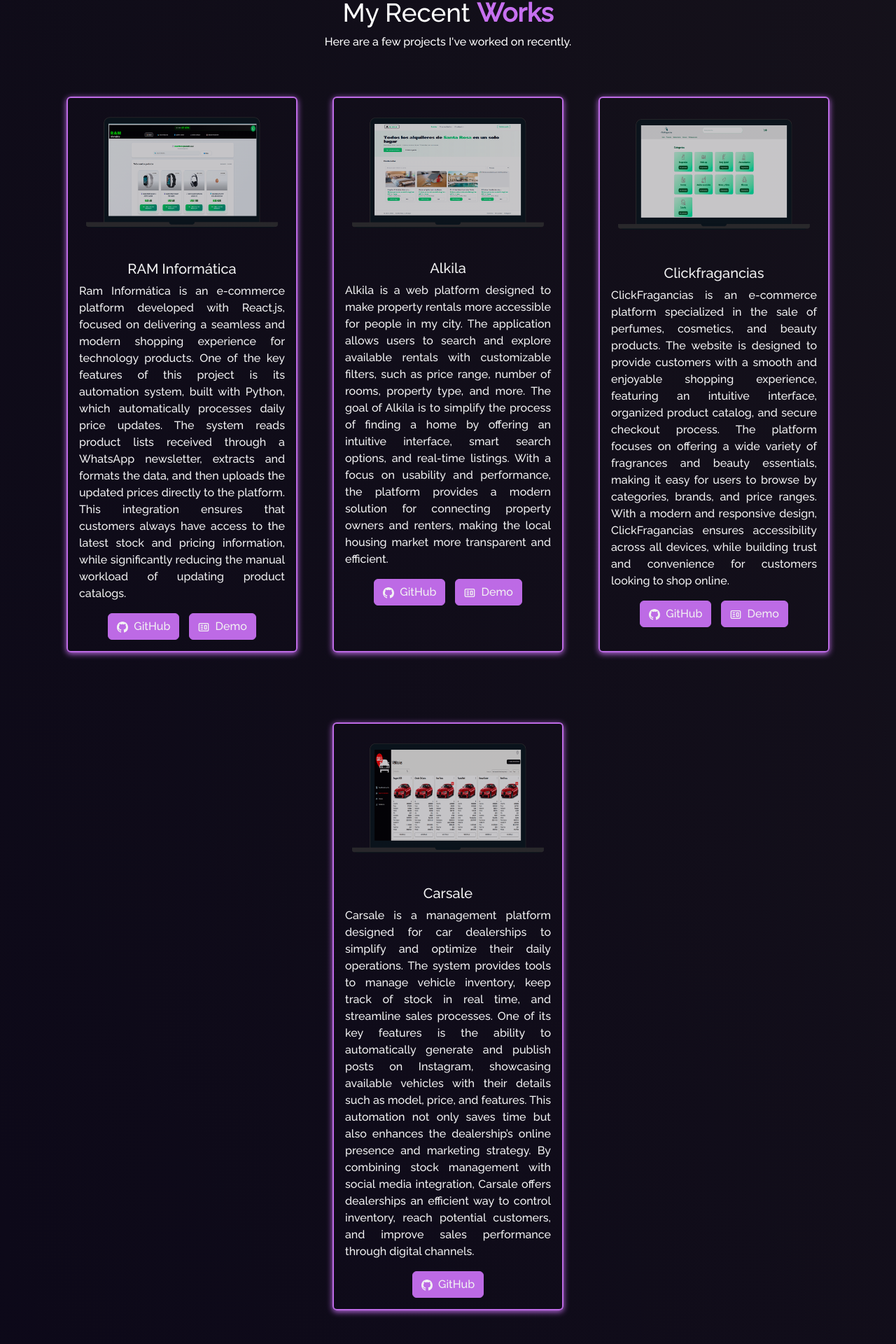
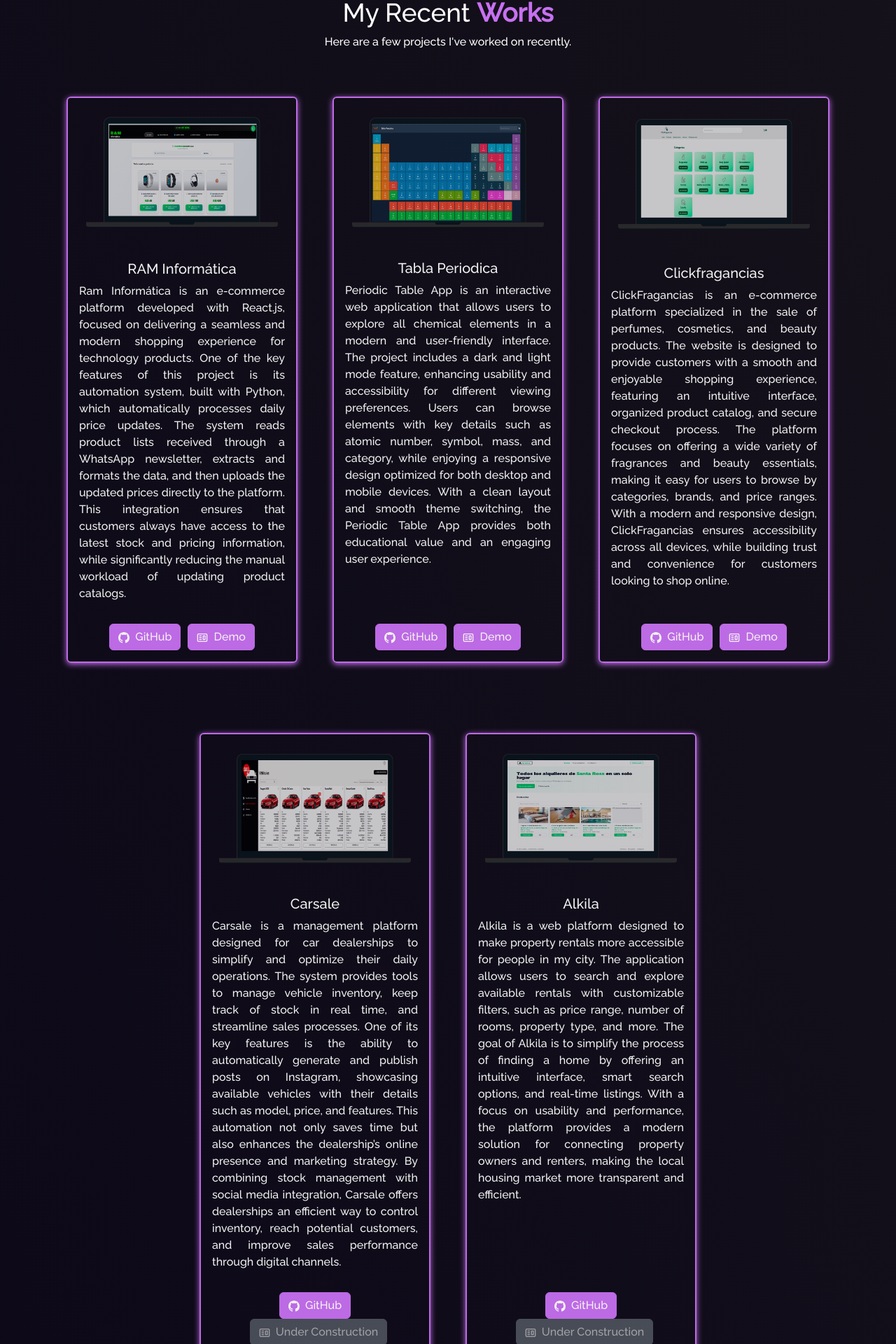
Before and after one commit to ramirotule/portfolio, a React (Vite) app: page /project in a window 1280 px wide. Shown: the part 164-2084 px from the top of the page at 70% size. Built offline with nearby package versions, Linux system fonts and the light colour scheme.

Commit message:
changes in styles and adding new project

```diff
--- a/src/components/Projects/ProjectCards.jsx
+++ b/src/components/Projects/ProjectCards.jsx
@@ -6,23 +6,24 @@ import { BsGithub } from "react-icons/bs";
 
 function ProjectCards(props) {
   return (
-    <Card className="project-card-view">
+    <Card className="project-card-view" style={{ height: "100%", display: "flex", flexDirection: "column" }}>
       <Card.Img variant="top" src={props.imgPath} alt="card-img" />
-      <Card.Body>
+      <Card.Body style={{ display: "flex", flexDirection: "column", flex: 1 }}>
         <Card.Title>{props.title}</Card.Title>
-        <Card.Text style={{ textAlign: "justify" }}>
+        <Card.Text style={{ textAlign: "justify", flex: 1 }}>
           {props.description}
         </Card.Text>
+
+        {/* Contenedor para los botones que siempre estará en la parte inferior */}
+        <div style={{ marginTop: "auto", paddingTop: "15px" }}>
           <Button variant="primary" href={props.ghLink} target="_blank">
             <BsGithub /> &nbsp;
             {props.isBlog ? "Blog" : "GitHub"}
           </Button>
-        {"\n"}
-        {"\n"}
 
           {/* If the component contains Demo link and if it's not a Blog then, it will render the below component  */}
 
-        {!props.isBlog && props.demoLink && (
+          {!props.isBlog && !props.inprogress && props.demoLink && (
             <Button
               variant="primary"
               href={props.demoLink}
@@ -33,8 +34,21 @@ function ProjectCards(props) {
               {"Demo"}
             </Button>
           )}
+
+          {!props.isBlog && props.inprogress && (
+            <Button
+              variant="secondary"
+              disabled
+              style={{ marginLeft: "10px" }}
+            >
+              <CgWebsite /> &nbsp;
+              {"Under Construction"}
+            </Button>
+          )}
+        </div>
       </Card.Body>
     </Card>
+
   );
 }
 export default ProjectCards;
--- a/src/components/Projects/Projects.jsx
+++ b/src/components/Projects/Projects.jsx
@@ -3,9 +3,10 @@ import { Container, Row, Col } from "react-bootstrap";
 import ProjectCard from "./ProjectCards";
 import Particle from "../Particle";
 import raminformaticaImg from "../../assets/Projects/ecommerce-ram.png";
-import clickFraganciasImg from  "../../assets/Projects/ecommerce-clickfragancias.png";
-import alkilaImg from  "../../assets/Projects/alkila.png";
-import carsaleImg from  "../../assets/Projects/carsale.png";
+import clickFraganciasImg from "../../assets/Projects/ecommerce-clickfragancias.png";
+import alkilaImg from "../../assets/Projects/alkila.png";
+import carsaleImg from "../../assets/Projects/carsale.png";
+import tablaPeriodicaImg from "../../assets/Projects/tablaperiodica.png";
 
 function Projects() {
   return (
@@ -17,8 +18,8 @@ function Projects() {
         <p style={{ color: "white" }}>
           Here are a few projects I've worked on recently.
         </p>
-        <Row style={{ justifyContent: "center", paddingBottom: "10px" }}>
-          <Col md={4} className="project-card">
+        <Row style={{ justifyContent: "center", paddingBottom: "10px", display: "flex", alignItems: "stretch" }}>
+          <Col md={4} className="project-card" style={{ display: "flex" }}>
             <ProjectCard
               imgPath={raminformaticaImg}
               isBlog={false}
@@ -28,22 +29,26 @@ function Projects() {
               This integration ensures that customers always have access to the latest stock and pricing information, while significantly reducing the manual workload of updating product catalogs."
               ghLink="https://github.com/ramirotule/ecommerce-ram"
               demoLink="https://www.raminformatica.com.ar"
+              inprogress={false}
+
             />
           </Col>
 
-          <Col md={4} className="project-card">
+          <Col md={4} className="project-card" style={{ display: "flex" }}>
             <ProjectCard
-              imgPath={alkilaImg}
+              imgPath={tablaPeriodicaImg}
               isBlog={false}
-              title="Alkila"
-              description="Alkila is a web platform designed to make property rentals more accessible for people in my city. The application allows users to search and explore available rentals with customizable filters, such as price range, number of rooms, property type, and more.
-              The goal of Alkila is to simplify the process of finding a home by offering an intuitive interface, smart search options, and real-time listings. With a focus on usability and performance, the platform provides a modern solution for connecting property owners and renters, making the local housing market more transparent and efficient."
-              ghLink="https://github.com/ramirotule/alkila"
-              demoLink="https://alkila.com.ar"
+              title="Tabla Periodica"
+              description="Periodic Table App is an interactive web application that allows users to explore all chemical elements in a modern and user-friendly interface. The project includes a dark and light mode feature, enhancing usability and accessibility for different viewing preferences.
+              Users can browse elements with key details such as atomic number, symbol, mass, and category, while enjoying a responsive design optimized for both desktop and mobile devices. With a clean layout and smooth theme switching, the Periodic Table App provides both educational value and an engaging user experience."
+              ghLink="https://github.com/ramirotule/tablaperiodica"
+              demoLink="https://tablaperiodica-nine.vercel.app/"
+              inprogress={false}
+
             />
           </Col>
 
-          <Col md={4} className="project-card">
+          <Col md={4} className="project-card" style={{ display: "flex" }}>
             <ProjectCard
               imgPath={clickFraganciasImg}
               isBlog={false}
@@ -52,10 +57,11 @@ function Projects() {
               The platform focuses on offering a wide variety of fragrances and beauty essentials, making it easy for users to browse by categories, brands, and price ranges. With a modern and responsive design, ClickFragancias ensures accessibility across all devices, while building trust and convenience for customers looking to shop online."
               ghLink="https://github.com/ramirotule/ecommerce-clickfragancias"
               demoLink="https://ecommerce-clickfragancias.vercel.app/"
+              inprogress={false}
             />
           </Col>
 
-            <Col md={4} className="project-card">
+          <Col md={4} className="project-card" style={{ display: "flex" }}>
             <ProjectCard
               imgPath={carsaleImg}
               isBlog={false}
@@ -65,8 +71,25 @@ function Projects() {
               By combining stock management with social media integration, Carsale offers dealerships an efficient way to control inventory, reach potential customers, and improve sales performance through digital channels."
               ghLink="https://github.com/ramirotule/carsale"
               // demoLink="https://ecommerce-clickfragancias.vercel.app/"
+              inprogress={true}
             />
           </Col>
+
+          <Col md={4} className="project-card" style={{ display: "flex" }}>
+            <ProjectCard
+              imgPath={alkilaImg}
+              isBlog={false}
+              title="Alkila"
+              description="Alkila is a web platform designed to make property rentals more accessible for people in my city. The application allows users to search and explore available rentals with customizable filters, such as price range, number of rooms, property type, and more.
+              The goal of Alkila is to simplify the process of finding a home by offering an intuitive interface, smart search options, and real-time listings. With a focus on usability and performance, the platform provides a modern solution for connecting property owners and renters, making the local housing market more transparent and efficient."
+              ghLink="https://github.com/ramirotule/alkila"
+              demoLink="https://alkila.com.ar"
+              inprogress={true}
+
+            />
+          </Col>
+
+
 
         </Row>
       </Container>
```
Also changed, not shown: src/assets/Projects/tablaperiodica.png (added). Lines whose indentation alone changed are shown as unchanged.
